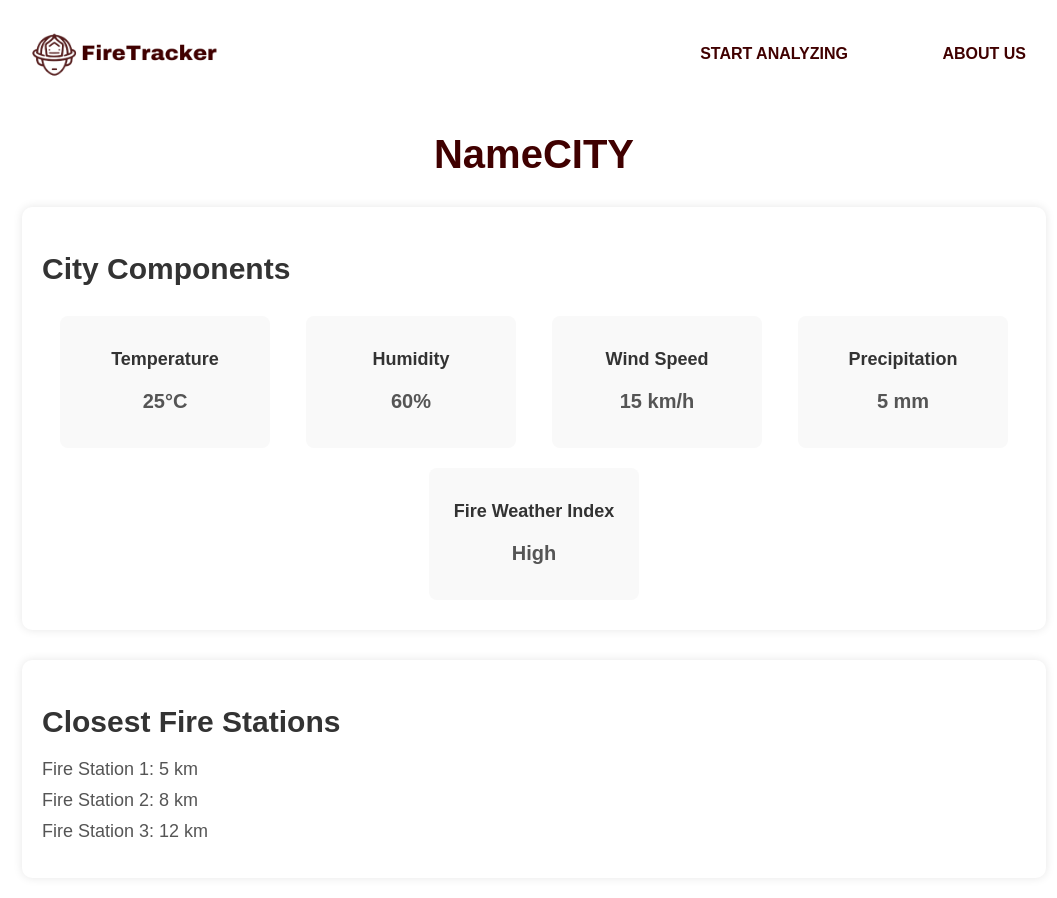
After one commit to 25LAZI/ConuHacks-IX-LAZI, a Django app: page /city/ in a window 1280 px wide. The commit adds this page. Shown: the whole page, without its empty margins (106-1163 px from the left). Run offline with Django 5.2, Linux system fonts and the light colour scheme.

Commit message:
added city with components

```diff
--- a/wildfire_project/dashboard/static/css/style.css
+++ b/wildfire_project/dashboard/static/css/style.css
@@ -45,6 +45,10 @@ nav a {
     text-transform: uppercase;
     font-weight: bold;
     color: #400000;
+}
+
+nav a:hover {
+    text-decoration: underline #400000;
 }
 
 /* Main section styling */
@@ -139,4 +143,86 @@ nav a {
 }
 
 
-/*Analyzing file*/
+/*city file*/
+
+.container1 {
+    width: 80%;
+    margin: 0 auto;
+    padding: 20px;
+}
+
+/* Title Styling */
+.container1 h1 {
+    text-align: center;
+    font-size: 40px;
+    color: #400000;
+}
+
+/* City Data Block Styling */
+.city-data {
+    background-color: #ffffff;
+    border-radius: 10px;
+    box-shadow: 0 0 10px rgba(0, 0, 0, 0.1);
+    padding: 20px;
+    margin-top: 30px;
+}
+
+.city-data h2 {
+    font-size: 30px;
+    color: #333;
+    margin-bottom: 20px;
+}
+
+/* Data Items Styling */
+.data {
+    display: flex;
+    justify-content: space-around;
+    flex-wrap: wrap;
+}
+
+.data-item {
+    background-color: #f9f9f9;
+    padding: 15px;
+    border-radius: 8px;
+    margin: 10px;
+    width: 180px;
+    text-align: center;
+}
+
+.data-item h3 {
+    font-size: 18px;
+    color: #333;
+    margin-bottom: 10px;
+}
+
+.data-item p {
+    font-size: 20px;
+    font-weight: bold;
+    color: #555;
+}
+
+/* Fire Stations Block Styling */
+.fire-stations {
+    background-color: #ffffff;
+    border-radius: 10px;
+    box-shadow: 0 0 10px rgba(0, 0, 0, 0.1);
+    padding: 20px;
+    margin-top: 30px;
+}
+
+.fire-stations h2 {
+    font-size: 30px;
+    color: #333;
+    margin-bottom: 20px;
+}
+
+.fire-stations ul {
+    list-style-type: none;
+    padding: 0;
+}
+
+.fire-stations li {
+    font-size: 18px;
+    color: #555;
+    margin-bottom: 10px;
+}
--- /dev/null
+++ b/wildfire_project/dashboard/templates/dashboard/city.html
@@ -0,0 +1,70 @@
+
+<!DOCTYPE html>
+<html lang="en">
+<head>
+    <meta charset="UTF-8">
+     <meta name="viewport" content="width=device-width, initial-scale=1.0">
+    <title>City</title>
+    {% load static %}
+    <link rel="stylesheet" href="{% static 'css/style.css' %}">
+</head>
+<body>
+
+<header>
+       <div class="container1">
+            <img src="{% static 'images/FireTracker.png' %}" alt="logo" class="logo">
+
+            <nav>
+                <ul>
+                    <li><a href="{% url 'analyzing' %}">Start Analyzing</a></li>
+                    <li><a href="#">About Us</a></li>
+                </ul>
+            </nav>
+        </div>
+    </header>
+
+<div class="container1">
+        <!-- Title -->
+        <h1>NameCITY</h1>
+
+        <!-- City Data Block -->
+        <div class="city-data">
+            <h2>City Components</h2>
+            <div class="data">
+                <div class="data-item">
+                    <h3>Temperature</h3>
+                    <p>25°C</p>
+                </div>
+                <div class="data-item">
+                    <h3>Humidity</h3>
+                    <p>60%</p>
+                </div>
+                <div class="data-item">
+                    <h3>Wind Speed</h3>
+                    <p>15 km/h</p>
+                </div>
+                <div class="data-item">
+                    <h3>Precipitation</h3>
+                    <p>5 mm</p>
+                </div>
+                <div class="data-item">
+                    <h3>Fire Weather Index</h3>
+                    <p>High</p>
+                </div>
+            </div>
+        </div>
+
+        <!-- Fire Stations Block -->
+        <div class="fire-stations">
+            <h2>Closest Fire Stations</h2>
+            <ul>
+                <li>Fire Station 1: 5 km</li>
+                <li>Fire Station 2: 8 km</li>
+                <li>Fire Station 3: 12 km</li>
+            </ul>
+        </div>
+    </div>
+
+
+</body>
+</html>
--- a/wildfire_project/dashboard/urls.py
+++ b/wildfire_project/dashboard/urls.py
@@ -4,6 +4,7 @@ from . import views
 urlpatterns = [
     path('', views.index, name='index'),  # Main dashboard view
     path('analyzing/', views.analyzing, name='analyzing'),
+    path('city/', views.city, name='city'),
 
     path('test-firebase/', views.test_firebase, name='test_firebase'),
 ]
--- a/wildfire_project/dashboard/views.py
+++ b/wildfire_project/dashboard/views.py
@@ -19,6 +19,10 @@ def index(request):
 
 def analyzing(request):
     return render(request, 'dashboard/analyzing.html')
+
+def city(request):
+    search_query = request.GET.get('search', '')
+    return render(request, 'dashboard/city.html', {'search_query': search_query})
 def test_firebase(request):
     # Write data to Firebase
     data = {"name": "Test User", "email": "testuser@example.com"}
--- a/wildfire_project/wildfire_project/settings.py
+++ b/wildfire_project/wildfire_project/settings.py
@@ -117,7 +117,7 @@ USE_TZ = True
 # Static files (CSS, JavaScript, Images)
 # https://docs.djangoproject.com/en/5.1/howto/static-files/
 
-STATIC_URL = 'static/'
+STATIC_URL = '/static/'
 STATICFILES_DIRS = [
     os.path.join('wildfire_project', 'dashboard', 'static'),
 ]
```
Also changed, not shown: wildfire_project/dashboard/templates/dashboard/index.html (+11 -1 lines), wildfire_project/dashboard/templates/dashboard/main.js (added).
